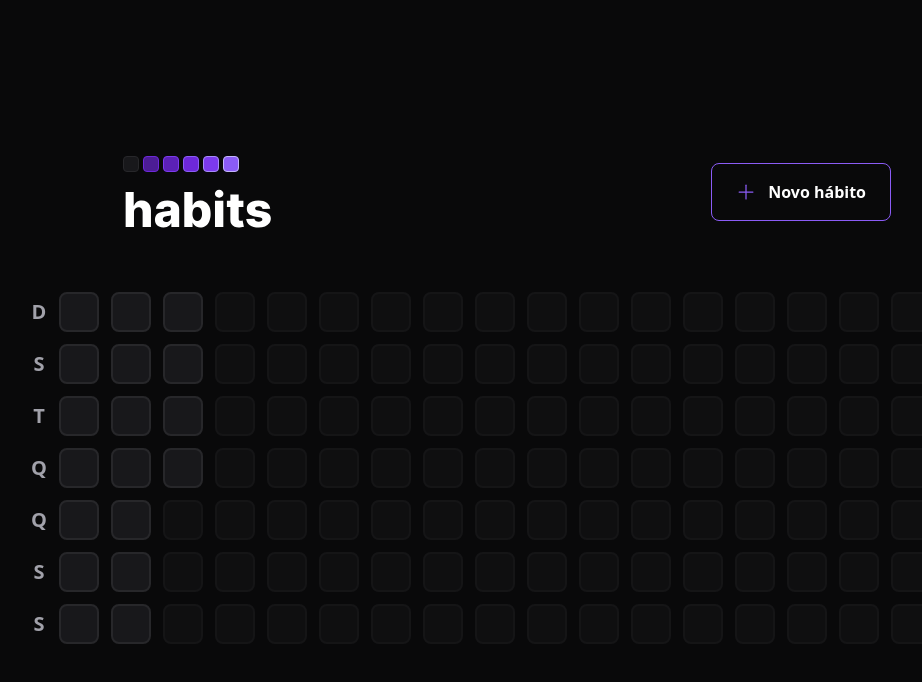
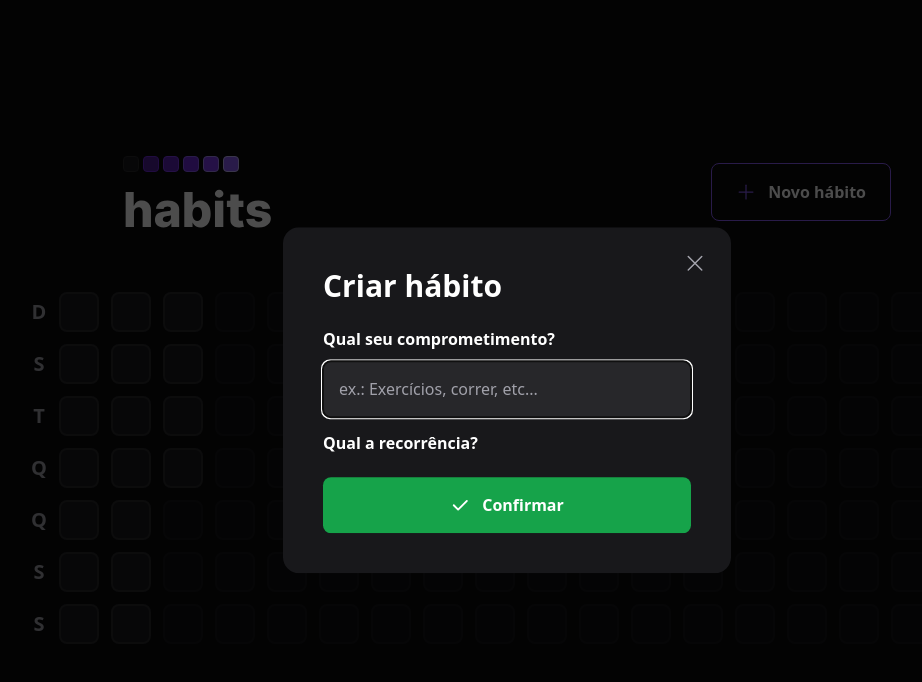
Before and after one commit to X-SpeedBlack-X/habits, a React (Vite) app in the folder web/: page / in a window 1280 px wide. Both pictures are taken after a click on the button "Novo hábito". Shown: the top 682 px of the page, without its empty margins (133-1055 px from the left). Built offline with nearby package versions, Linux system fonts and the light colour scheme.

Commit message:
feat: add component NewHabitForm and radix-dialog

```diff
--- a/web/src/components/Header.tsx
+++ b/web/src/components/Header.tsx
@@ -1,18 +1,39 @@
-import { Plus } from "phosphor-react";
+import * as Dialog from "@radix-ui/react-dialog";
+import { Plus, X } from "phosphor-react";
+
 import Logo from "../assets/logo.svg";
+import { NewHabitForm } from "./NewHabitForm";
 
 export function Header() {
+  //const [isOpenModal, setIsOpenModal] = useState(false);
+
   return (
     <div className="w-full max-w-3xl mx-auto flex items-center justify-between">
       <img src={Logo} alt="logo de habits" />
 
-      <button
-        type="button"
-        className="border border-violet-500 font-semibold py-4 px-6 rounded-lg flex items-center gap-3 hover:border-violet-400"
-      >
-        <Plus size={20} className="text-violet-500" />
-        Novo hábito
-      </button>
+      <Dialog.Root>
+        <Dialog.Trigger
+          type="button"
+          className="border border-violet-500 font-semibold py-4 px-6 rounded-lg flex items-center gap-3 hover:border-violet-400"
+        >
+          <Plus size={20} className="text-violet-500" />
+          Novo hábito
+        </Dialog.Trigger>
+
+        <Dialog.Portal>
+          <Dialog.Overlay className="w-screen h-screen bg-black/70 fixed inset-0" />
+          <Dialog.Content className="absolute p-10 bg-zinc-900 rounded-2xl w-full max-w-md top-1/2 left-1/2 -translate-x-1/2 -translate-y-1/2">
+            <Dialog.Close className="absolute right-6 top-6 text-zinc-400 hover:text-zinc-200">
+              <X size={24} arial-label="fechar modal" />
+            </Dialog.Close>
+
+            <Dialog.Title className="text-3xl leading-tight font-extrabold">
+              Criar hábito
+            </Dialog.Title>
+            <NewHabitForm />
+          </Dialog.Content>
+        </Dialog.Portal>
+      </Dialog.Root>
     </div>
   );
 }
```
